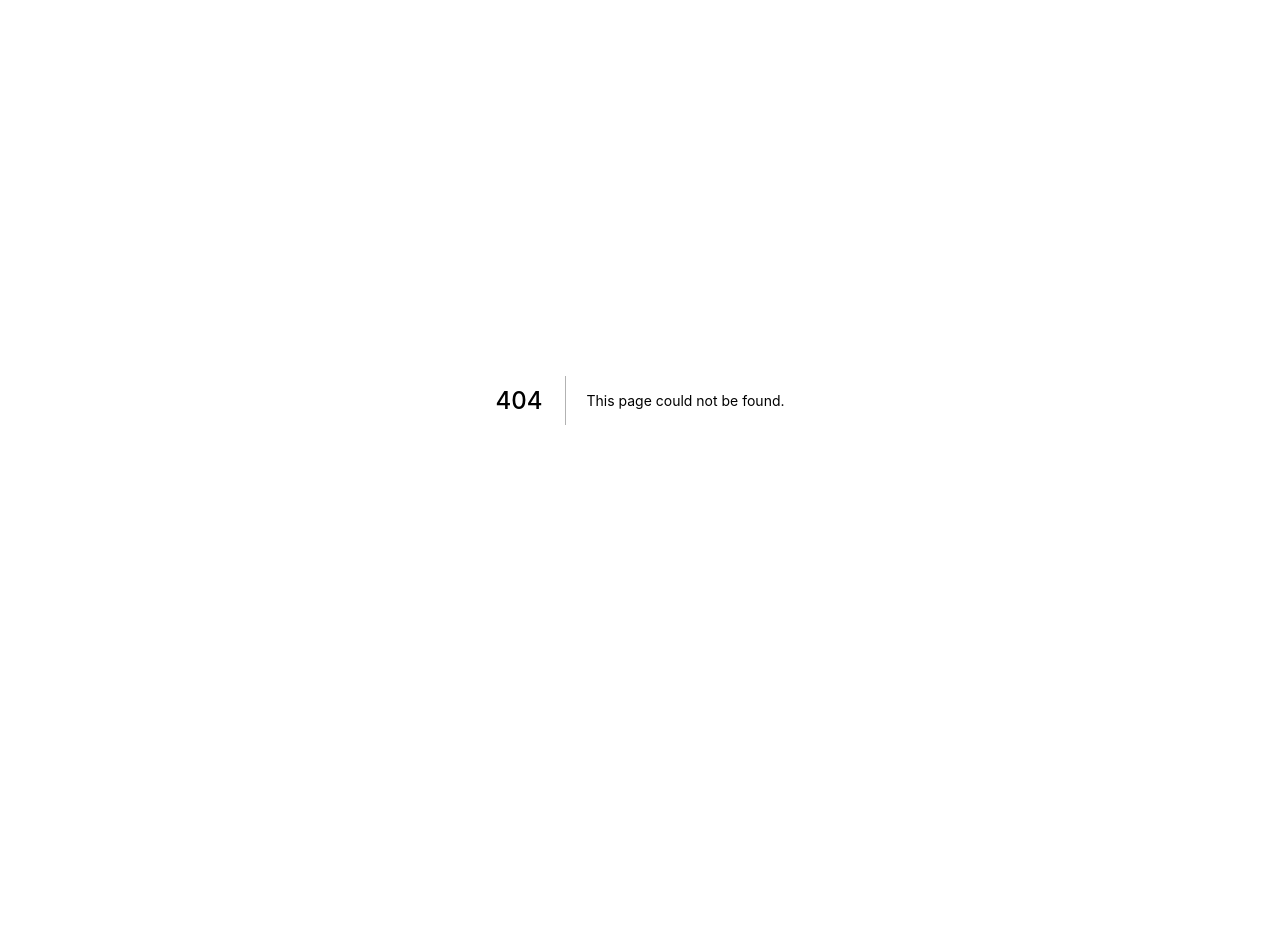
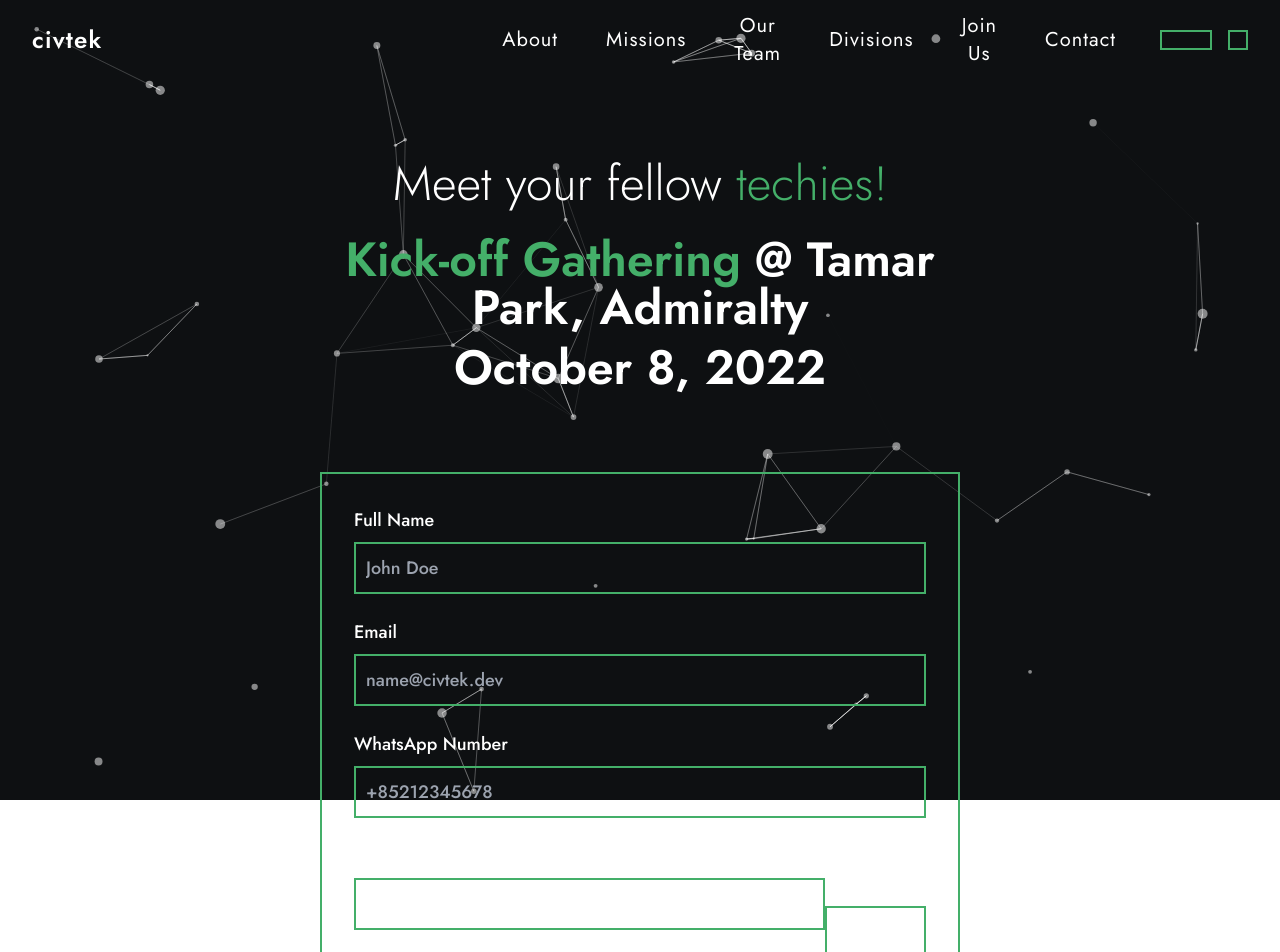
Before and after one commit to civtek/profile, a Next.js app: page /event-regis in a window 1280 px wide. Before the commit this address had no page. Shown: the top 952 px of the page. Before the commit the page ends 800 px from the top, so only its background shows below. Built offline with nearby package versions, Linux system fonts and the light colour scheme.

Commit message:
event regis form page

```diff
--- /dev/null
+++ b/src/pages/event-regis/index.js
@@ -0,0 +1,217 @@
+import Head from "next/head";
+import { Navbar } from "../../components/Navbar";
+import Particles from "react-particles";
+import { loadFull } from "tsparticles";
+import { useCallback } from "react";
+
+export default function EventRegis() {
+  const particlesInit = useCallback(async (engine) => {
+    console.log(engine);
+    // you can initiate the tsParticles instance (engine) here, adding custom shapes or presets
+    // this loads the tsparticles package bundle, it's the easiest method for getting everything ready
+    // starting from v2 you can add only the features you need reducing the bundle size
+    await loadFull(engine);
+  }, []);
+
+  const particlesLoaded = useCallback(async (container) => {
+    await console.log(container);
+  }, []);
+
+  return (
+    <div>
+      <Head>
+        <title>civtek</title>
+        <link rel="icon" href="/favicon.ico" />
+      </Head>
+      <main className="overflow-hidden h-full flex flex-col">
+        <Navbar></Navbar>
+        <Particles
+          id="tsparticles"
+          init={particlesInit}
+          loaded={particlesLoaded}
+          options={{
+            background: {
+              color: {
+                value: "#0E1012",
+              },
+            },
+            fpsLimit: 120,
+            interactivity: {
+              events: {
+                onClick: {
+                  enable: true,
+                  mode: "push",
+                },
+                onHover: {
+                  enable: true,
+                  mode: "repulse",
+                },
+                resize: true,
+              },
+              modes: {
+                push: {
+                  quantity: 4,
+                },
+                repulse: {
+                  distance: 200,
+                  duration: 0.4,
+                },
+              },
+            },
+            particles: {
+              color: {
+                value: "#ffffff",
+              },
+              links: {
+                color: "#ffffff",
+                distance: 150,
+                enable: true,
+                opacity: 0.5,
+                width: 1,
+              },
+              collisions: {
+                enable: true,
+              },
+              move: {
+                directions: "none",
+                enable: true,
+                outModes: {
+                  default: "bounce",
+                },
+                random: false,
+                speed: 1,
+                straight: false,
+              },
+              number: {
+                density: {
+                  enable: true,
+                  area: 800,
+                },
+                value: 40,
+              },
+              opacity: {
+                value: 0.5,
+              },
+              shape: {
+                type: "circle",
+              },
+              size: {
+                value: { min: 1, max: 5 },
+              },
+            },
+            detectRetina: true,
+          }}
+        />
+        <div className="w-screen h-full z-50 flex flex-col items-center justify-center my-20">
+          <div className="text-primary text-4xl sm:text-5xl font-light w-3/4 sm:w-1/2 mb-7 text-center">
+            <span className="text-white">Meet your fellow </span> techies!
+          </div>
+          <div className="text-white text-4xl sm:text-5xl font-semibold w-3/4 sm:w-1/2 mb-3 text-center">
+            <span className="text-primary">Kick-off Gathering</span> @ Tamar
+            Park, Admiralty
+          </div>
+          <div className="text-white text-4xl sm:text-5xl font-semibold w-3/4 sm:w-1/2 mb-20 text-center">
+            October 8, 2022
+          </div>
+          <div className="w-3/4 sm:w-1/2 h-full border-2 border-primary p-8">
+            <form>
+              <div className="mb-6">
+                <label
+                  htmlFor="email"
+                  className="block mb-2 text-lg font-medium text-white"
+                >
+                  Full Name
+                </label>
+                <input
+                  type="text"
+                  id="email"
+                  className="bg-transparent focus:outline-none border-2 border-primary text-white text-lg font-medium block w-full p-2.5"
+                  placeholder="John Doe"
+                  required
+                />
+              </div>
+              <div className="mb-6">
+                <label
+                  htmlFor="email"
+                  className="block mb-2 text-lg font-medium text-white"
+                >
+                  Email
+                </label>
+                <input
+                  type="text"
+                  id="email"
+                  className="bg-transparent focus:outline-none border-2 border-primary text-white text-lg font-medium block w-full p-2.5"
+                  placeholder="name@civtek.dev"
+                  required
+                />
+              </div>
+              <div className="mb-6">
+                <label
+                  htmlFor="email"
+                  className="block mb-2 text-lg font-medium text-white"
+                >
+                  WhatsApp Number
+                </label>
+                <input
+                  type="text"
+                  id="email"
+                  className="bg-transparent focus:outline-none border-2 border-primary text-white text-lg font-medium block w-full p-2.5"
+                  placeholder="+85212345678"
+                  required
+                />
+              </div>
+              <div className="mb-6 flex flex-col sm:flex-row justify-between w-full">
+                <div className="w-full sm:w-5/6 sm:mb-0 mb-6">
+                  <label
+                    htmlFor="university"
+                    className="block mb-2 text-lg font-medium text-white"
+                  >
+                    University
+                  </label>
+                  <select
+                    id="university"
+                    className="bg-transparent focus:outline-none border-2 border-primary text-white text-lg font-medium block w-full p-2.5 "
+                  >
+                    <option>CUHK</option>
+                    <option>HKUST</option>
+                    <option>HKU</option>
+                    <option>CityU</option>
+                    <option>PolyU</option>
+                    <option>HKBU</option>
+                    <option>Others</option>
+                  </select>
+                </div>
+                <div>
+                  <label
+                    htmlFor="years"
+                    className="block mb-2 text-lg font-medium text-white"
+                  >
+                    Year of study
+                  </label>
+                  <select
+                    id="years"
+                    className="bg-transparent focus:outline-none border-2 border-primary text-white text-lg font-medium block w-full p-2.5"
+                  >
+                    <option>1</option>
+                    <option>2</option>
+                    <option>3</option>
+                    <option>4</option>
+                    <option>5</option>
+                    <option>6</option>
+                  </select>
+                </div>
+              </div>
+
+              <button
+                type="submit"
+                className="text-white transition-all delay-100 ease-in-out duration-500 bg-dark hover:bg-primary hover:text-black border-2 border-primary font-medium text-lg w-full sm:w-auto px-5 py-2.5 text-center mt-10"
+              >
+                Submit
+              </button>
+            </form>
+          </div>
+        </div>
+      </main>
+    </div>
+  );
+}
```
